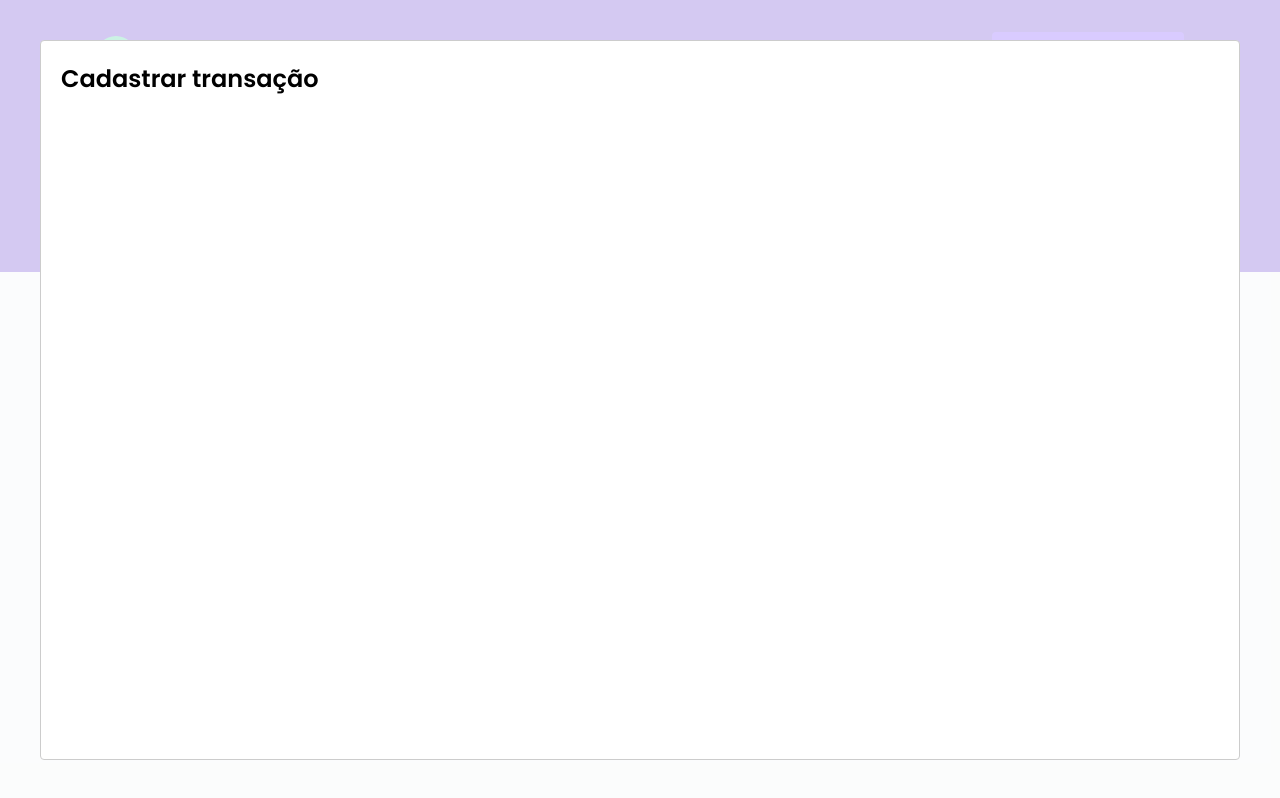
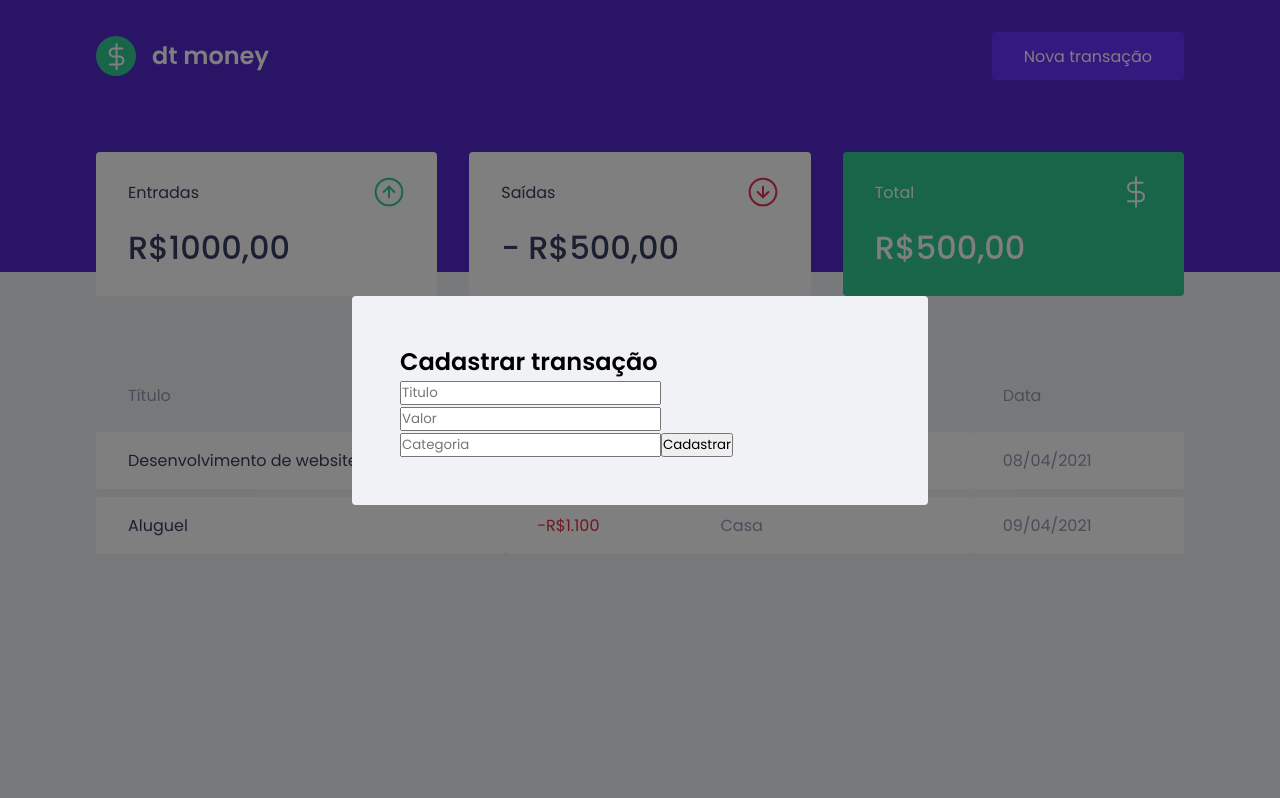
Before and after one commit to cristianoasg/dtmoney, a React (Create React App) app: page / in a window 1280 px wide. Both pictures are taken after a click on the button "Nova transação". Built offline with nearby package versions, Linux system fonts and the light colour scheme; no server answers; what miragejs would draw is missing.

Commit message:
form structure

```diff
--- a/src/components/NewTransactionModal/index.tsx
+++ b/src/components/NewTransactionModal/index.tsx
@@ -1,4 +1,5 @@
 import Modal from 'react-modal';
+import { Container } from './styles';
 
 interface NewTransactionModalProps {
   isOpen: boolean;
@@ -10,8 +11,30 @@
     <Modal
       isOpen={isOpen}
       onRequestClose={onRequestClose}
+      overlayClassName="react-modal-overlay"
+      className="react-modal-content"
     >
-      <h2>Cadastrar transação</h2>
+      <Container>
+        <h2>Cadastrar transação</h2>
+
+        <input
+          placeholder="Titulo"
+        />
+
+        <input
+          type="number"
+          placeholder="Valor"
+
+        />
+        <input
+          placeholder="Categoria"
+        />
+
+        <button type="submit">
+          Cadastrar
+        </button>
+
+      </Container>
     </Modal>
   );
 }
--- a/src/components/NewTransactionModal/styles.ts
+++ b/src/components/NewTransactionModal/styles.ts
@@ -1,5 +1,5 @@
 import styled from 'styled-components';
 
-export const Container = styled.div`
+export const Container = styled.form`
 
 `;
--- a/src/styles/global.ts
+++ b/src/styles/global.ts
@@ -54,4 +54,28 @@
   opacity: 0.6;
   cursor: not-allowed;
 }
+
+.react-modal-overlay {
+  background: rgba(0, 0, 0, 0.5);
+  position: fixed;
+  top: 0;
+  bottom: 0;
+  right: 0;
+  left: 0;
+
+  display: flex;
+  align-items: center;
+  justify-content: center;
+}
+
+.react-modal-content {
+  width: 100%;
+  max-width: 576px;
+  background: var(--background);
+  padding: 3rem;
+  position: relative;
+  border-radius: 0.25rem;
+
+}
+
 `
```
